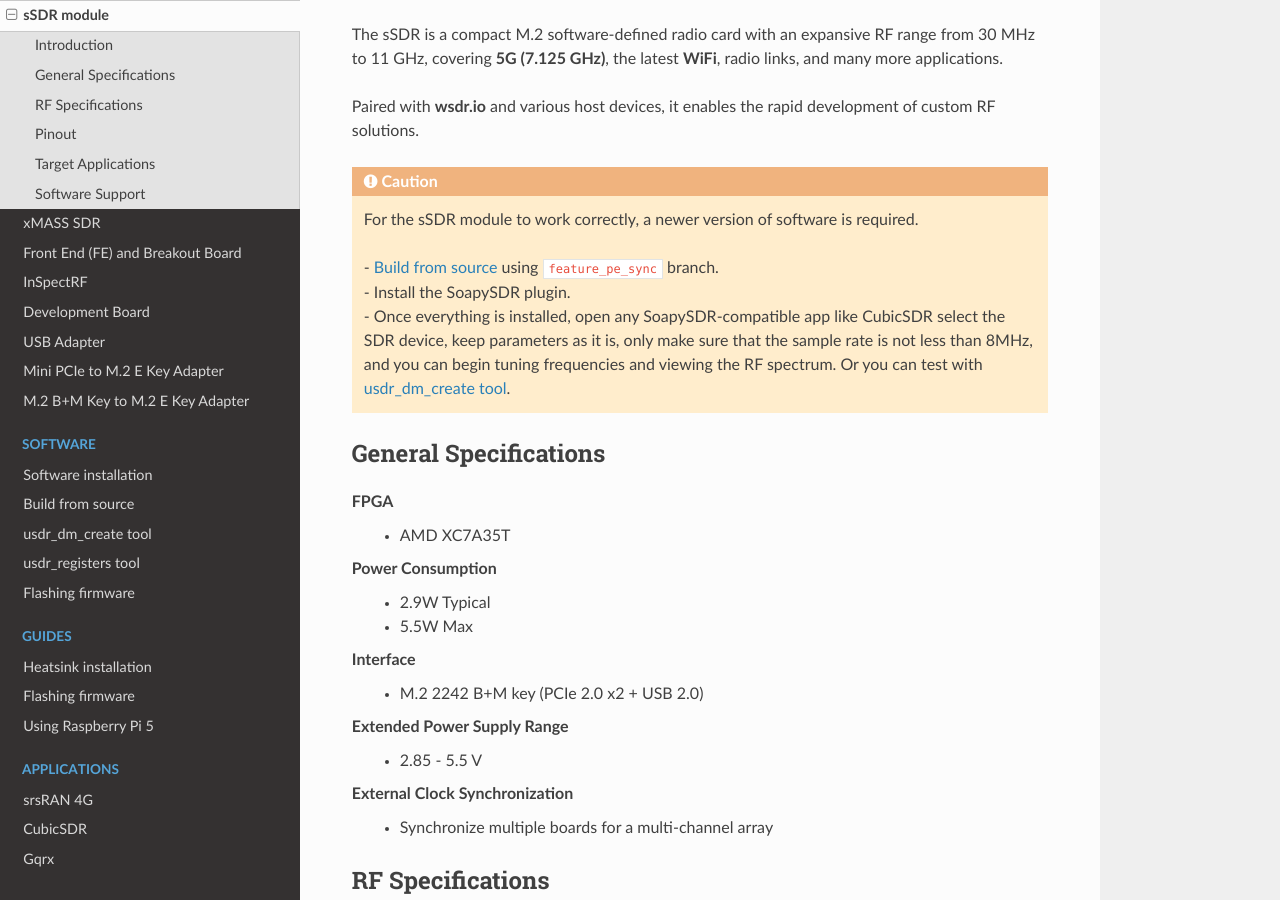
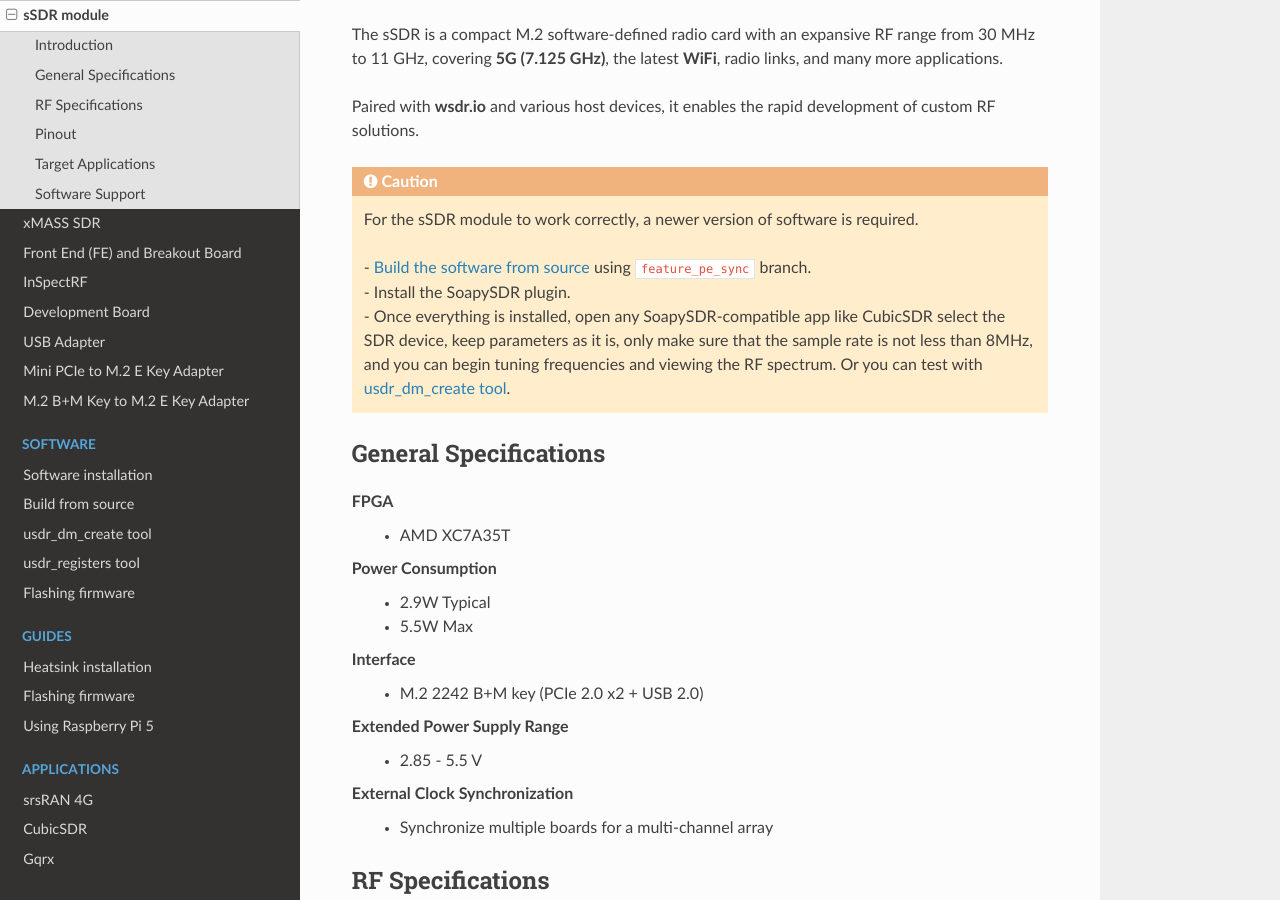
Before and after one commit to wavelet-lab/docs, a Sphinx documentation site: the page built from source/hardware/ssdr.rst, in a window 1280 px wide and 900 px high, scrolled down 682 px. Built offline with Sphinx 7.4.7 and the Read the Docs theme 3.1.0, drawn with Linux system fonts in a browser that asks for light colours.

```diff
--- a/source/hardware/ssdr.rst
+++ b/source/hardware/ssdr.rst
@@ -19,7 +19,7 @@
 .. caution::
    | For the sSDR module to work correctly, a newer version of software is required.
    |
-   | - :doc:`/software/compile` using ``feature_pe_sync`` branch.
+   | - :doc:`Build the software from source </software/compile>` using ``feature_pe_sync`` branch.
    | - Install the SoapySDR plugin.
    | - Once everything is installed, open any SoapySDR-compatible app like CubicSDR select the SDR device, keep parameters as it is, only make sure that the sample rate is not less than 8MHz, and you can begin tuning frequencies and viewing the RF spectrum. Or you can test with :doc:`/software/usdr_dm_create`.
 
```
